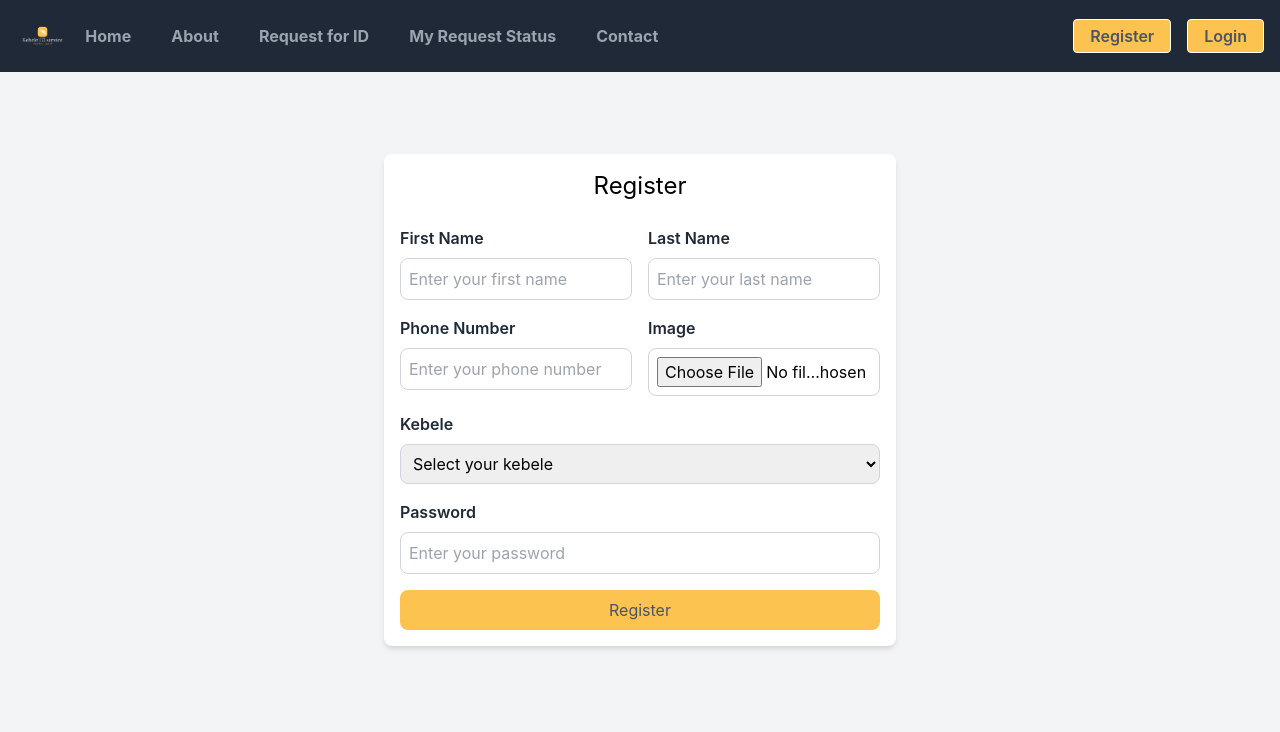
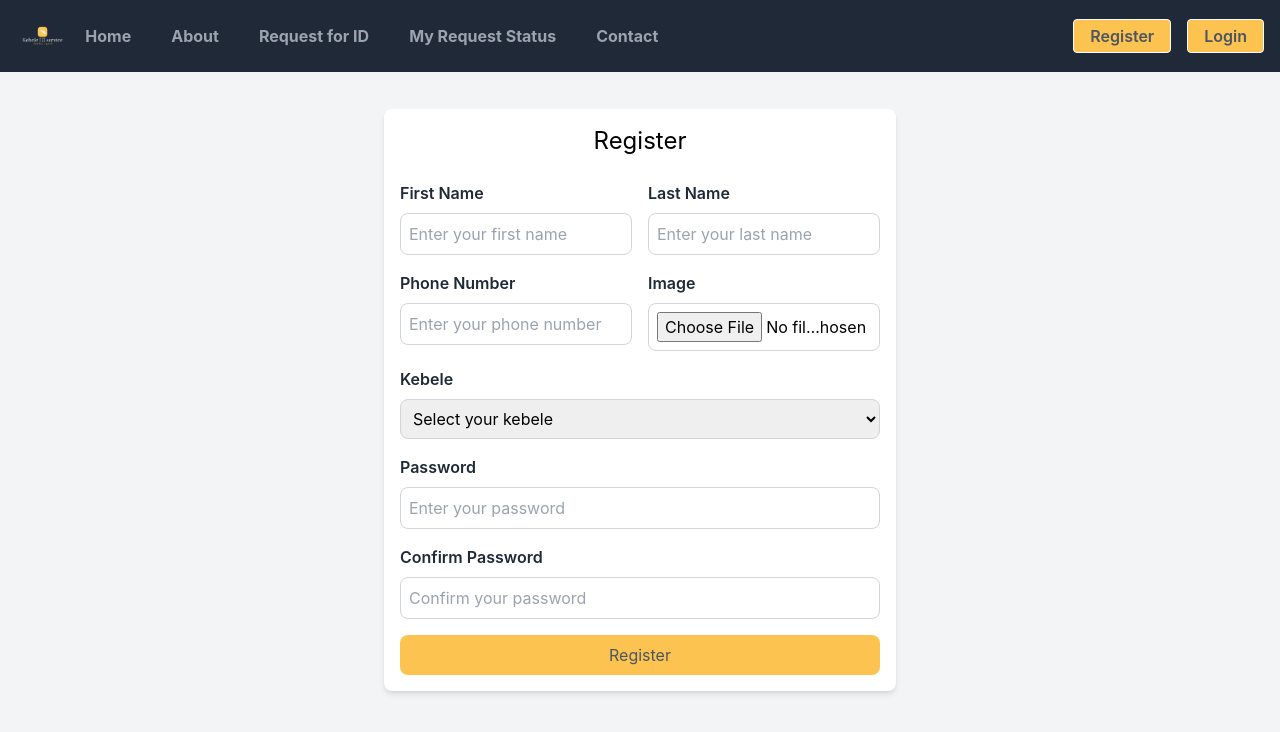
Before and after one commit to abel12-tech/kebele-id-service, a React (Create React App) app: page /register in a window 1280 px wide. Shown: the top 732 px of the page. Built offline with nearby package versions, Linux system fonts and the light colour scheme.

Commit message:
confirm password is done

```diff
--- a/src/pages/Login.jsx
+++ b/src/pages/Login.jsx
@@ -10,12 +10,20 @@ import "react-toastify/dist/ReactToastify.css";
 const Login = () => {
   const [phoneNumber, setPhoneNumber] = useState("");
   const [password, setPassword] = useState("");
+  const [confirmPassword, setConfirmPassword] = useState("");
   const [login, { isLoading }] = useLoginMutation();
   const dispatch = useDispatch();
   const navigate = useNavigate();
 
   const handleSubmit = async (e) => {
     e.preventDefault();
+    if (password !== confirmPassword) {
+      toast.error("Passwords do not match", {
+        position: "top-right",
+      });
+      return;
+    }
+
     try {
       const res = await login({ phoneNumber, password });
       if (res.error) {
@@ -78,6 +86,23 @@ const Login = () => {
               />
             </div>
             <div>
+              <label
+                htmlFor="confirmPassword"
+                className="block text-gray-800 font-semibold mb-2"
+              >
+                Confirm Password
+              </label>
+              <input
+                type="password"
+                id="confirmPassword"
+                name="confirmPassword"
+                className="w-full outline-none border border-gray-300 p-2 rounded-lg"
+                placeholder="Confirm your password"
+                value={confirmPassword}
+                onChange={(e) => setConfirmPassword(e.target.value)}
+              />
+            </div>
+            <div>
               <button
                 type="submit"
                 className="w-full rounded-lg bg-[#FDC351] text-gray-600 hover:bg-[#d1ae67] px-4 py-2"
--- a/src/pages/Register.jsx
+++ b/src/pages/Register.jsx
@@ -19,6 +19,7 @@ const Register = () => {
   const [error, setError] = useState("");
   const [kebele, setKebele] = useState("");
   const [password, setPassword] = useState("");
+  const [confirmPassword, setConfirmPassword] = useState("");
   const [registering, setRegistering] = useState(false);
   const [register] = useRegisterResidentMutation();
   const dispatch = useDispatch();
@@ -37,6 +38,11 @@ const Register = () => {
 
   const handleSubmit = async (e) => {
     e.preventDefault();
+    if (password !== confirmPassword) {
+      setError("Passwords do not match");
+      return;
+    }
+
     try {
       setRegistering(true);
       const imageRef = ref(storage, `Blog-images/${profile.name + v4()}`);
@@ -65,6 +71,7 @@ const Register = () => {
       setPhoneNumber("");
       setProfile(null);
       setPassword("");
+      setConfirmPassword("");
     } catch (error) {
       setError("Invalid phone number or password");
     }
@@ -192,10 +199,28 @@ const Register = () => {
               />
             </div>
             <div>
+              <label
+                htmlFor="confirmPassword"
+                className="block text-gray-800 font-semibold mb-2"
+              >
+                Confirm Password
+              </label>
+              <input
+                type="password"
+                id="confirmPassword"
+                name="confirmPassword"
+                className="w-full outline-none border border-gray-300 p-2 rounded-lg"
+                placeholder="Confirm your password"
+                value={confirmPassword}
+                onChange={(e) => setConfirmPassword(e.target.value)}
+              />
+            </div>
+            <div>
               {error && <p className="text-red-500">{error}</p>}
               <button
                 type="submit"
                 className="w-full rounded-lg bg-[#FDC351] text-gray-600 hover:bg-[#d1ae67] px-4 py-2"
+                disabled={registering}
               >
                 {registering ? "Registering..." : "Register"}
               </button>
```
